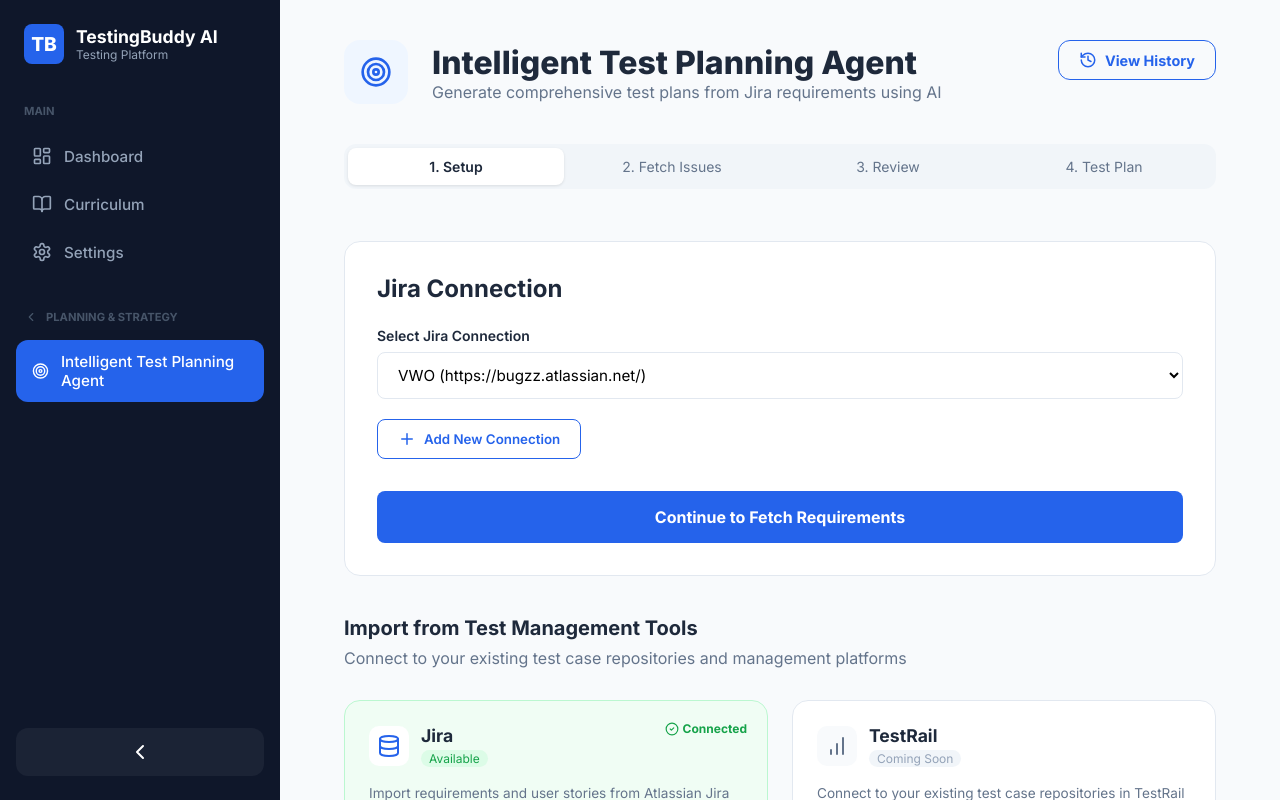
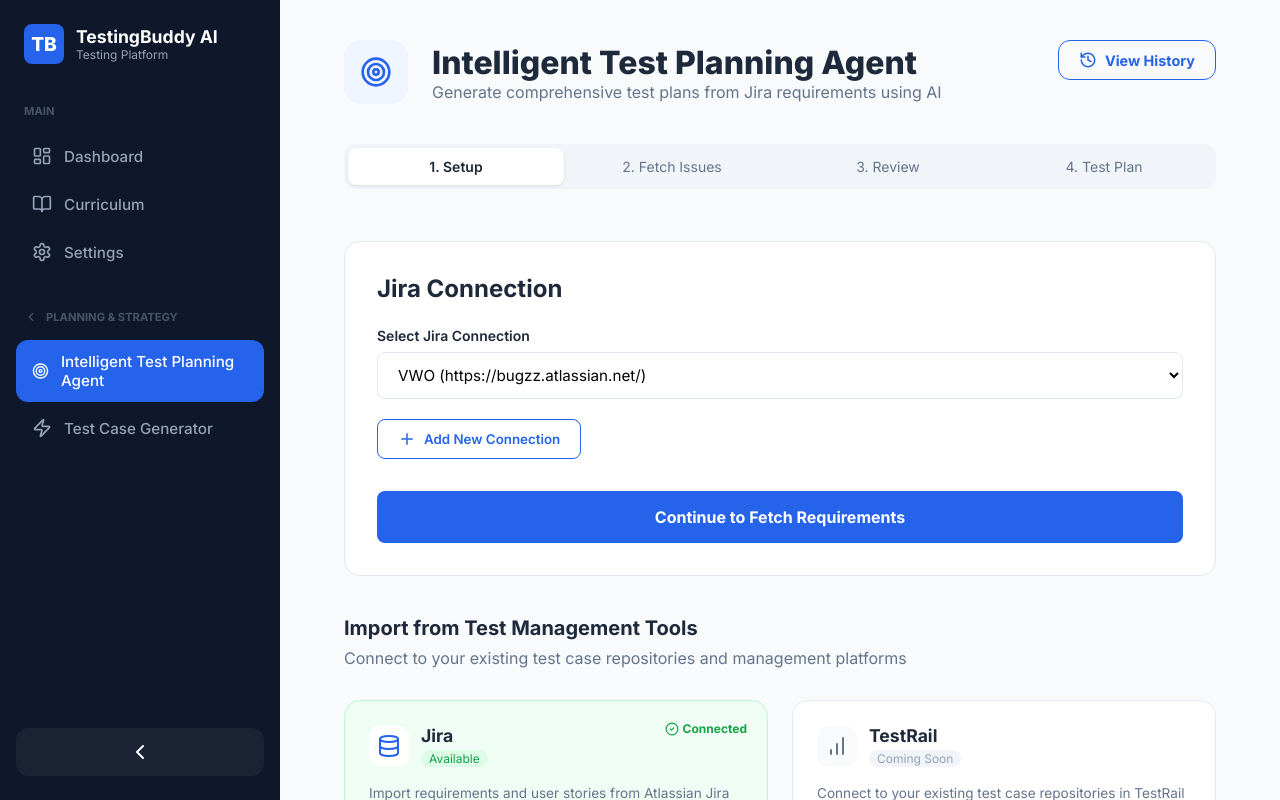
Before and after one commit to vinod7406/AITestCaseGen2x, a React (Vite) app in the folder AI_Agents/IntelligentTestPlanningAgent/frontend/: page / in a window 1280 px wide. Built offline with nearby package versions, Linux system fonts and the light colour scheme.

Commit message:
Adjusted Test Case Generator iframe to natively fit the full viewport.

```diff
--- a/AI_Agents/IntelligentTestPlanningAgent/frontend/src/App.jsx
+++ b/AI_Agents/IntelligentTestPlanningAgent/frontend/src/App.jsx
@@ -903,6 +903,18 @@ export default function App() {
         );
     }
 
+    if (activeTab === 'Test Case Generator') {
+        return (
+            <motion.div initial={{ opacity: 0 }} animate={{ opacity: 1 }} style={{ flex: 1, display: 'flex', flexDirection: 'column', height: '100%', width: '100%' }}>
+                <iframe
+                    src="http://localhost:5177"
+                    style={{ flex: 1, width: '100%', height: '100%', border: 'none', background: '#fff' }}
+                    title="Test Case Generator"
+                />
+            </motion.div>
+        );
+    }
+
     return (
         <section style={{ flex: 1, padding: '0 64px 64px', maxWidth: '1000px', width: '100%' }}>
             <AnimatePresence mode="wait">
@@ -947,6 +959,13 @@ export default function App() {
                 onClick={() => { setActiveTab('Intelligent Test Planning Agent'); setStep(1); }}
                 collapsed={collapsed}
             />
+            <SidebarItem
+                icon={Zap}
+                label="Test Case Generator"
+                active={activeTab === 'Test Case Generator'}
+                onClick={() => { setActiveTab('Test Case Generator'); }}
+                collapsed={collapsed}
+            />
         </div>
 
         <button
@@ -959,6 +978,7 @@ export default function App() {
 
       {/* Main Content */}
       <main style={{ flex: 1, overflowY: 'auto', display: 'flex', flexDirection: 'column' }}>
+        {activeTab !== 'Test Case Generator' && (
             <header style={{ padding: '40px 64px 20px' }}>
                 <div style={{ display: 'flex', justifyContent: 'space-between', alignItems: 'flex-start', marginBottom: '40px' }}>
                     <div style={{ display: 'flex', gap: '24px', alignItems: 'center' }}>
@@ -988,12 +1008,15 @@ export default function App() {
 
                 {activeTab === 'Intelligent Test Planning Agent' && <Stepper currentStep={step} onStepClick={(s) => setStep(s)} />}
             </header>
+        )}
 
         {renderContent()}
 
-        <footer style={{ padding: '20px 64px', borderTop: '1px solid #e2e8f0', background: '#fff', display: 'flex', justifyContent: 'flex-end', gap: '12px' }}>
+        {activeTab !== 'Test Case Generator' && (
+            <footer style={{ padding: '20px 64px', borderTop: '1px solid #e2e8f0', background: '#fff', display: 'flex', justifyContent: 'flex-end', gap: '12px', marginTop: 'auto' }}>
                  <p style={{ color: '#94a3b8', fontSize: '0.75rem' }}>© 2026 TestingBuddy AI • Powered by Advanced GenAI</p>
             </footer>
+        )}
       </main>
     </div>
   );
```
Lines whose indentation alone changed are shown as unchanged.
